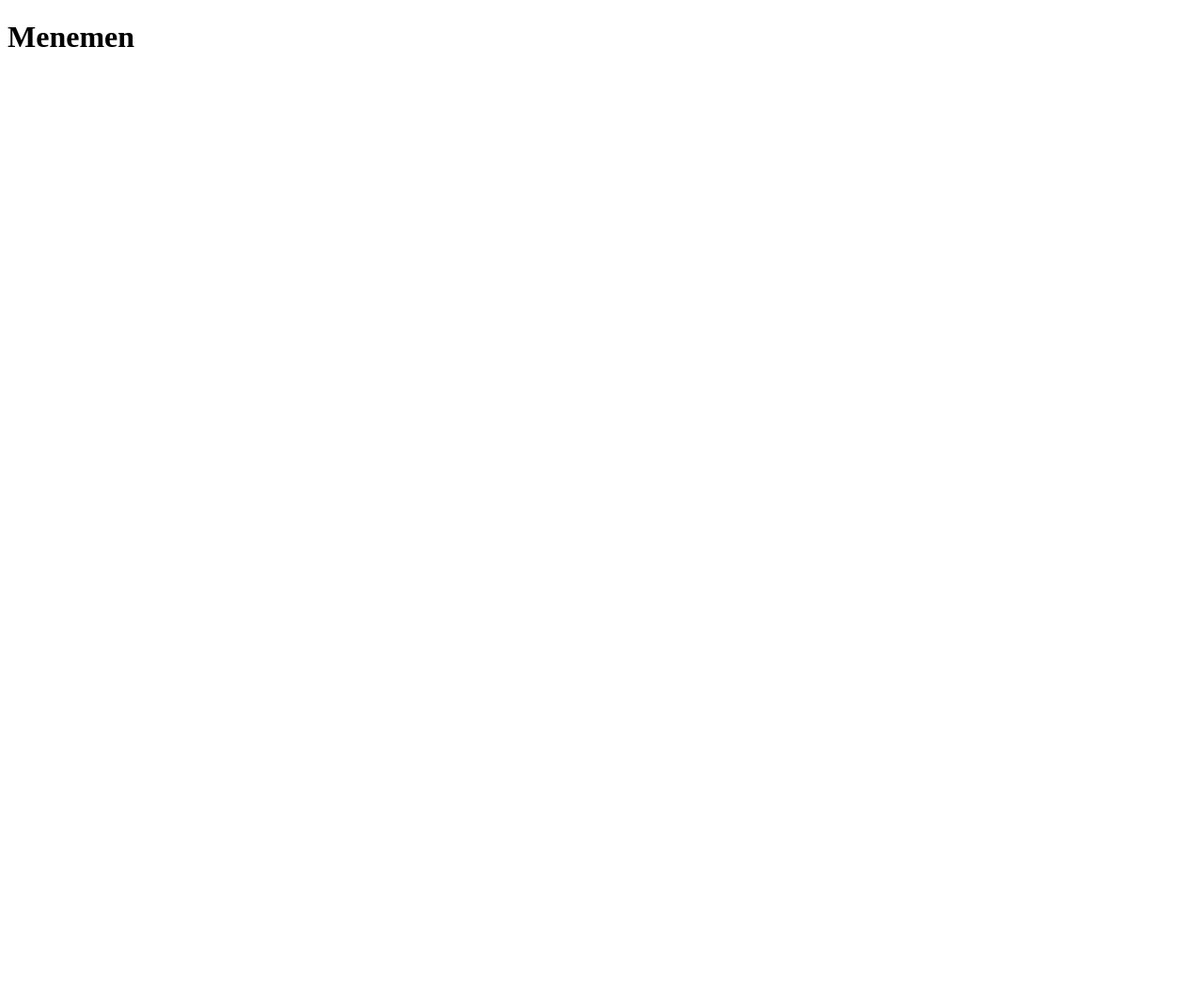
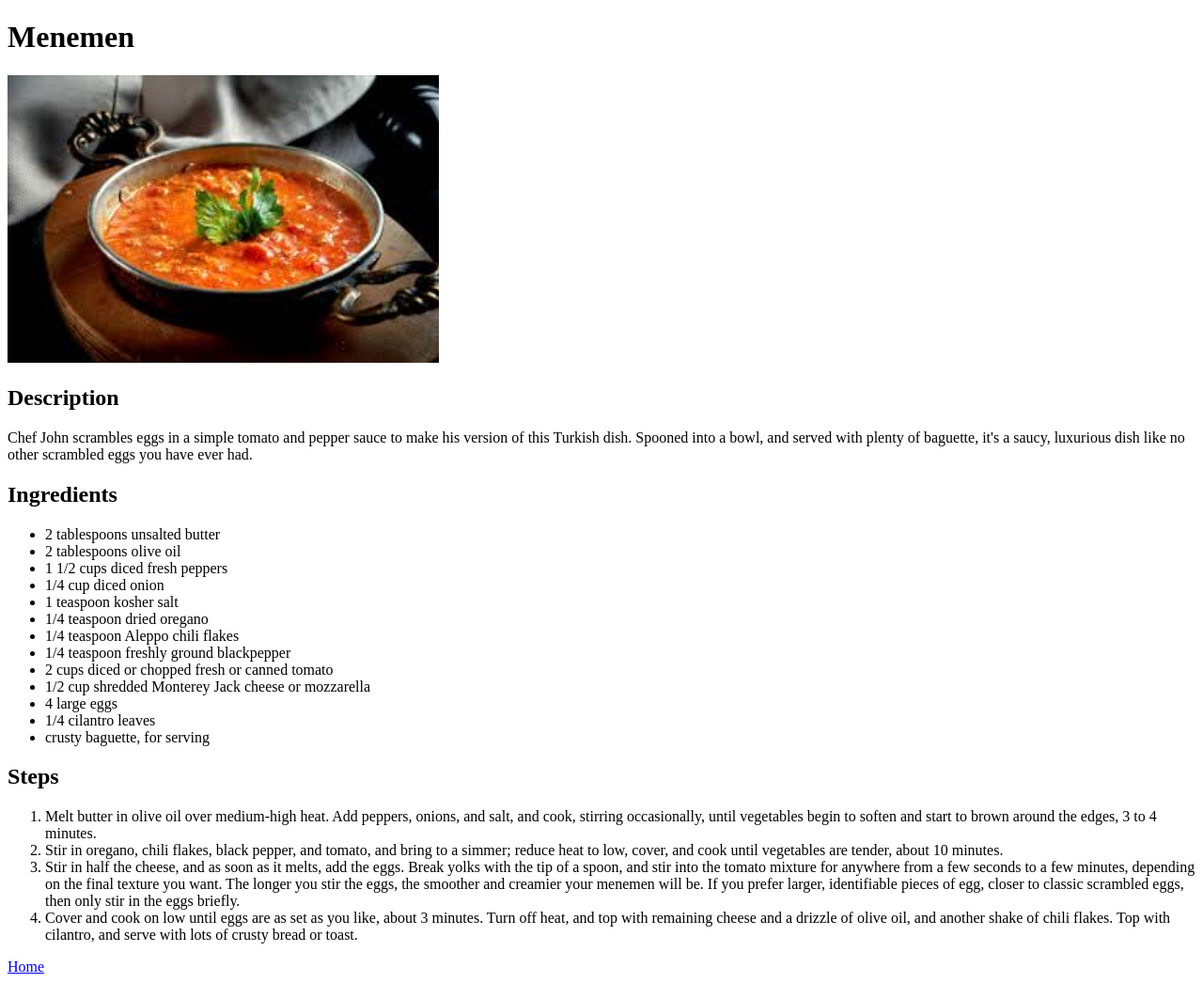
Before and after one commit to ygokdogan/odin-recipes, a plain HTML site: page recipes/menemen.html in a window 1280 px wide. Shown: the whole page at 94% size. Before the commit the page ends 800 px from the top, so only its background shows below. Drawn offline with Linux system fonts and the light colour scheme.

Commit message:
Finish menemen recipe

```diff
--- a/recipes/menemen.html
+++ b/recipes/menemen.html
@@ -9,5 +9,45 @@
 
     <body>
         <h1>Menemen</h1>
+
+        <img src="../img/menemen.jpeg" width="459" height="306" alt="A menemen with a topping of cilantro">
+
+        <h2>Description</h2>
+        <p>Chef John scrambles eggs in a simple tomato and pepper sauce to make his version of this Turkish dish. Spooned into a bowl,
+            and served with plenty of baguette, it's a saucy, luxurious dish like no other scrambled eggs you have ever had.</p>
+
+        <h2>Ingredients</h2>
+        <ul>
+            <li>2 tablespoons unsalted butter</li>
+            <li>2 tablespoons olive oil</li>
+            <li>1 1/2 cups diced fresh peppers</li>
+            <li>1/4 cup diced onion</li>
+            <li>1 teaspoon kosher salt</li>
+            <li>1/4 teaspoon dried oregano</li>
+            <li>1/4 teaspoon Aleppo chili flakes</li>
+            <li>1/4 teaspoon freshly ground blackpepper</li>
+            <li>2 cups diced or chopped fresh or canned tomato</li>
+            <li>1/2 cup shredded Monterey Jack cheese or mozzarella</li>
+            <li>4 large eggs</li>
+            <li>1/4 cilantro leaves</li>
+            <li>crusty baguette, for serving</li>
+        </ul>
+
+        <h2>Steps</h2>
+        <ol>
+            <li>Melt butter in olive oil over medium-high heat. Add peppers, onions, and salt, and cook, stirring occasionally,
+                until vegetables begin to soften and start to brown around the edges, 3 to 4 minutes.</li>
+            <li>Stir in oregano, chili flakes, black pepper, and tomato, and bring to a simmer;
+                reduce heat to low, cover, and cook until vegetables are tender, about 10 minutes.</li>
+            <li>Stir in half the cheese, and as soon as it melts, add the eggs. Break yolks with the tip of a spoon, and stir into the tomato mixture for anywhere from a few seconds to a few minutes, depending on the final texture you want. The longer you stir the eggs,
+                the smoother and creamier your menemen will be. If you prefer larger, identifiable pieces of egg,
+                closer to classic scrambled eggs, then only stir in the eggs briefly.</li>
+            <li>Cover and cook on low until eggs are as set as you like, about 3 minutes. Turn off heat, and top with remaining cheese and a drizzle of olive oil, and another shake of chili flakes.
+                Top with cilantro, and serve with lots of crusty bread or toast.</li>
+
+        </ol>
+
+        <a href="../index.html">Home</a>
+
     </body>
 </html>
```
Also changed, not shown: index.html (+1 -0 lines), img/menemen.jpeg (added).
